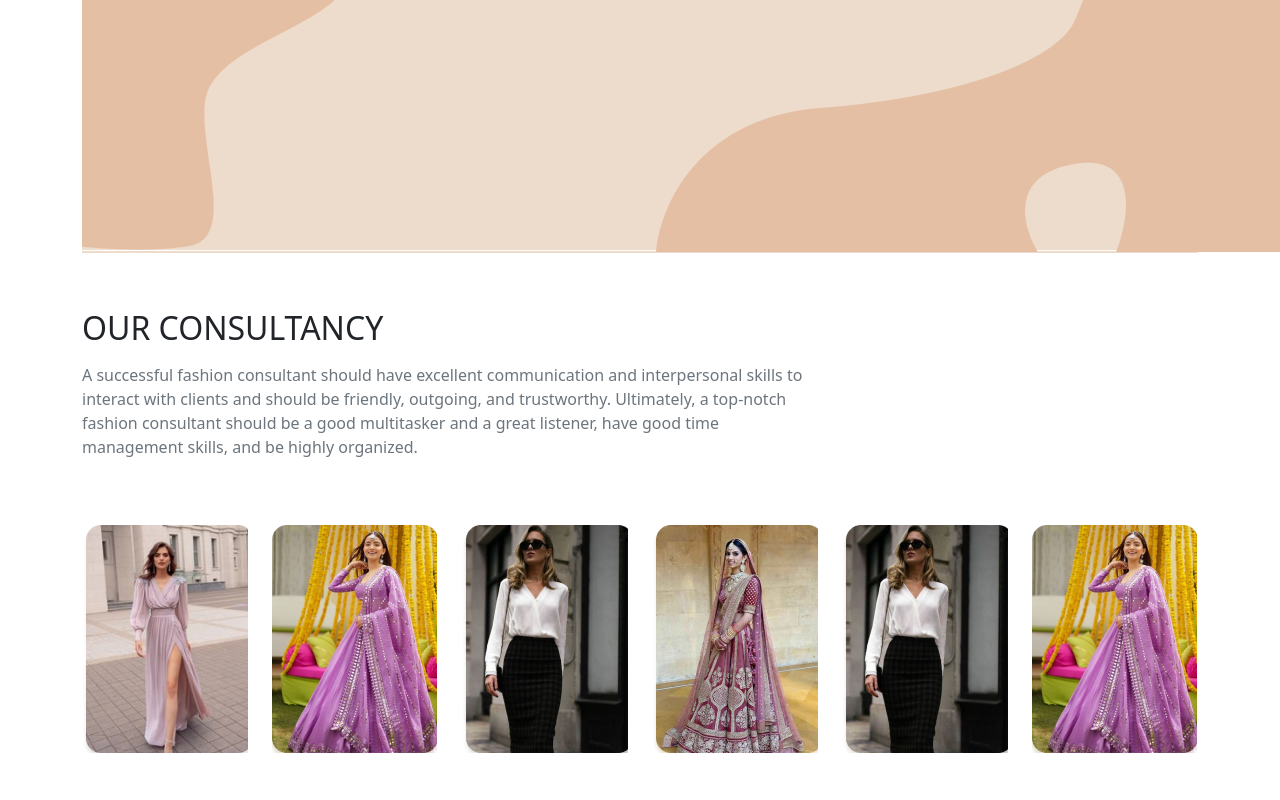
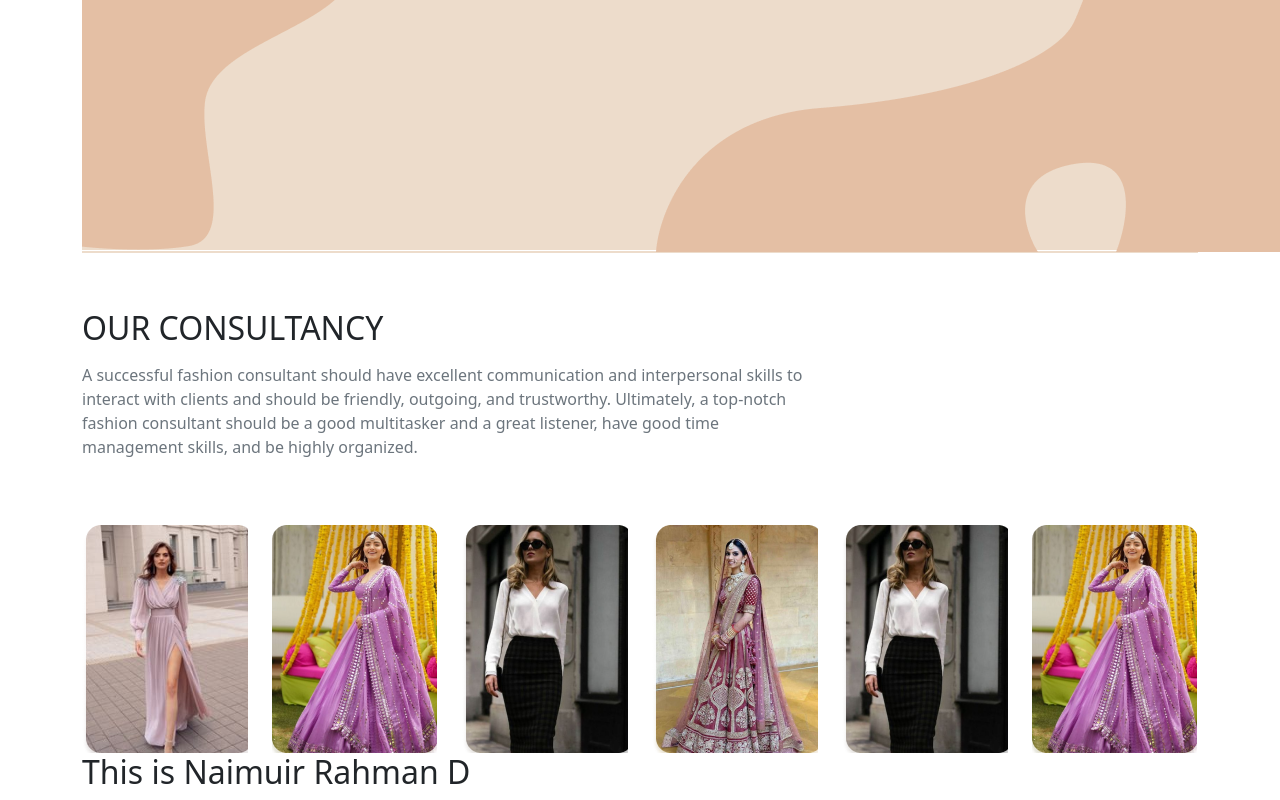
Before and after one commit to naimur202163/Fashion-landing-page, a React (Create React App) app: page / in a window 1280 px wide. Shown: the part 734-1534 px from the top of the page. Before the commit the page ends 1487 px from the top, so only its background shows below. Built offline with nearby package versions, Linux system fonts and the light colour scheme.

Commit message:
flag section is added

```diff
--- /dev/null
+++ b/src/Pages/FlagSection/FlagSection.js
@@ -0,0 +1,14 @@
+import React from "react";
+import { Container } from "react-bootstrap";
+
+const FlagSection = () => {
+  return (
+    <div>
+      <Container>
+        <h2>This is Naimuir Rahman D</h2>
+      </Container>
+    </div>
+  );
+};
+
+export default FlagSection;
--- a/src/Pages/Home/Home.js
+++ b/src/Pages/Home/Home.js
@@ -1,7 +1,8 @@
-import React from 'react';
-import Banner from '../Banner/Banner';
-import BannerImg from '../BannerImg/BannerImg';
-import PercentBanner from './../PercentBanner/PercentBanner';
+import React from "react";
+import Banner from "../Banner/Banner";
+import BannerImg from "../BannerImg/BannerImg";
+import FlagSection from "../FlagSection/FlagSection";
+import PercentBanner from "./../PercentBanner/PercentBanner";
 
 const Home = () => {
   return (
@@ -9,6 +10,7 @@ const Home = () => {
       <Banner />
       <PercentBanner />
       <BannerImg />
+      <FlagSection />
     </div>
   );
 };
```
Also changed, not shown: src/Pages/FlagSection/FlagSection.css (added). Lines whose indentation alone changed are shown as unchanged.
